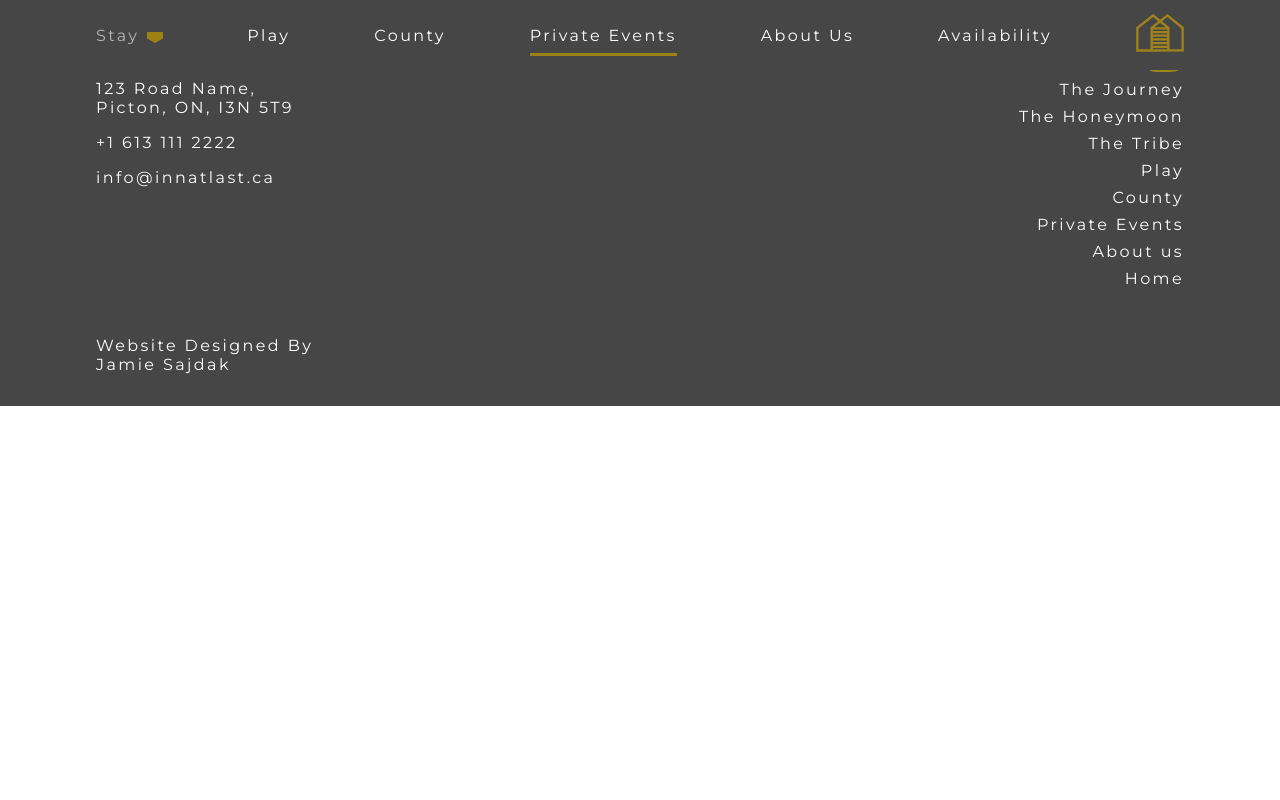
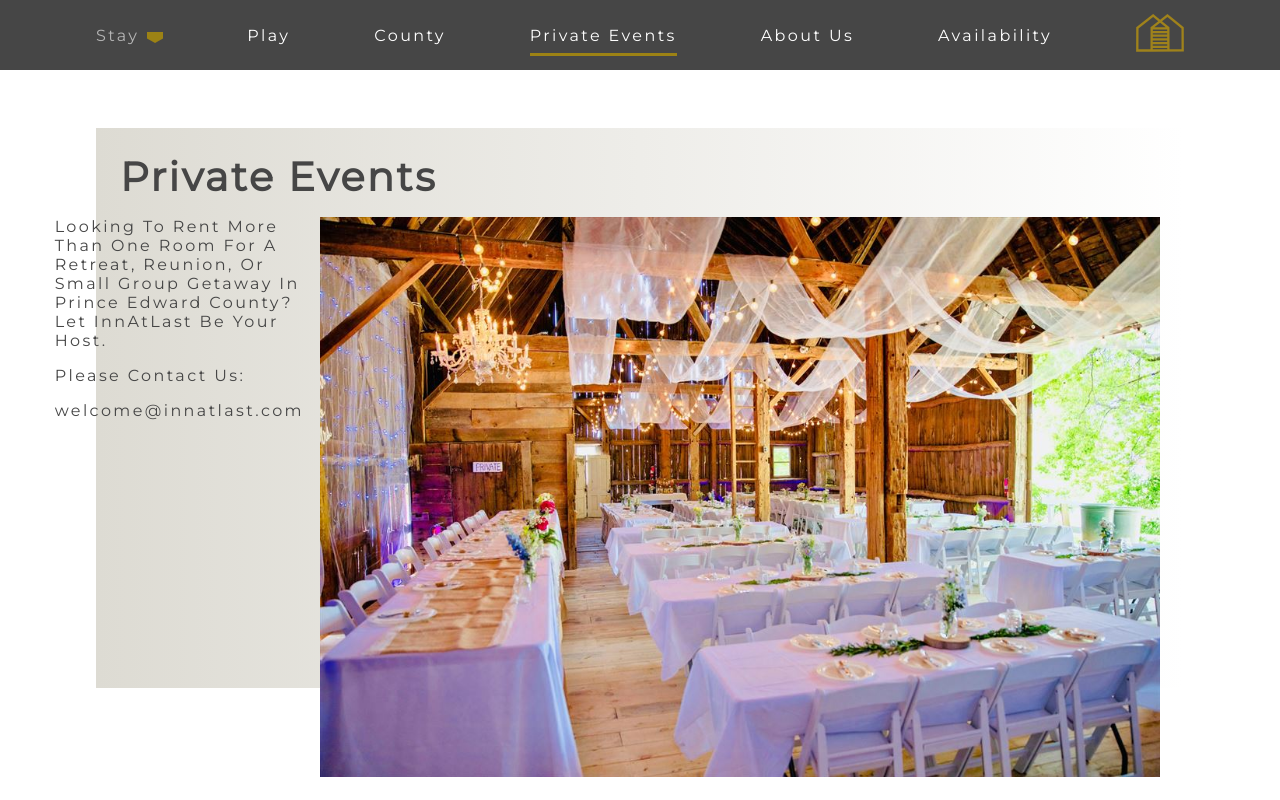
Before and after one commit to Jam52/innatlast, a React (Create React App) app: page /events in a window 1280 px wide. Shown: the top 800 px of the page. Built offline with nearby package versions, Linux system fonts and the light colour scheme.

Commit message:
Add Events page

```diff
--- a/src/App.js
+++ b/src/App.js
@@ -7,6 +7,7 @@ import roomDetails from './views/roomDetails.json';
 import Footer from './components/Footer';
 import ScrollToTop from './components/ScrollToTop';
 import AvailabilityPage from './views/AvailabilityPage';
+import EventPage from './views/EventPage';
 
 function App() {
   return (
@@ -30,6 +31,7 @@ function App() {
           element={<RoomPage room={roomDetails.honeymoon} />}
         />
         <Route path="/availability" element={<AvailabilityPage />} />
+        <Route path="/events" element={<EventPage />} />
       </Routes>
       <Footer />
     </div>
--- a/src/index.css
+++ b/src/index.css
@@ -149,7 +149,7 @@ h3, .h3 {
 .container {
   width: 85vw;
   margin: auto;
-  max-width: 200rem;
+  max-width: 80rem;
 }
 
 .page > * + *{
@@ -164,11 +164,10 @@ h3, .h3 {
 .flow {
   display: flex;;
   flex-direction: column;
+  gap:1rem;
 }
 
-.flow > * + * {
-  margin-top: 1rem;
-}
+
 
 .flow--between {
   justify-content: space-between;
--- a/src/views/EventPage.js
+++ b/src/views/EventPage.js
@@ -0,0 +1,88 @@
+import styled from 'styled-components';
+
+const EventPage = () => {
+  return (
+    <Wrapper className="section">
+      <div className="container event flow flow">
+        <h1 className="header">Private Events</h1>
+        <div className="image-container flow">
+          <img src="/images/event.jpg" alt="" className="image" />
+          <div className="flow info">
+            <p className="para">
+              Looking to rent more than one room for a retreat, reunion, or
+              small group getaway in Prince Edward County? Let InnAtLast be your
+              host.
+            </p>
+            <p>Please contact us:</p>
+            <a className="link" href="mailto:info@innatlast.ca">
+              welcome@innatlast.com
+            </a>
+            <div className="background" />
+          </div>
+        </div>
+      </div>
+    </Wrapper>
+  );
+};
+
+const Wrapper = styled.main`
+  .event {
+    margin-top: 3rem;
+    position: relative;
+    padding: 1.5rem;
+  }
+
+  .header {
+    font-size: 2rem;
+  }
+
+  .image-container {
+    display: flex;
+    flex-direction: column;
+  }
+
+  .image {
+    margin-left: auto;
+    width: 100%;
+    height: 90vmin;
+    object-fit: cover;
+  }
+
+  .background {
+    margin: 0;
+    height: 90vmin;
+    width: 100%;
+    background-image: var(--gradient-light-right);
+    position: absolute;
+    top: 0;
+    left: 0;
+    z-index: -1;
+  }
+
+  .link {
+    color: var(--dark);
+  }
+
+  @media (min-width: 800px) {
+    .image-container {
+      display: flex;
+      flex-direction: row-reverse;
+    }
+  }
+  @media (min-width: 1100px) {
+    .header {
+      font-size: 2.5rem;
+    }
+    .image {
+      margin-left: auto;
+      width: 100%;
+      height: 70vmin;
+      object-fit: cover;
+    }
+    .background {
+      height: 70vmin;
+    }
+  }
+`;
+
+export default EventPage;
```
